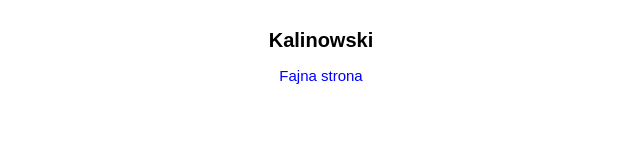
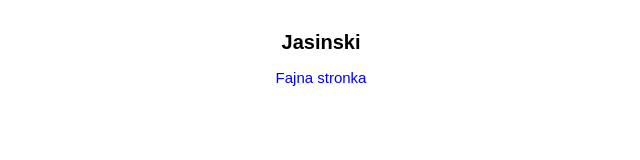
Before and after one commit to NemezisRK/cw12-13, a plain HTML site: page logo_jasinski.html in a window 1280 px wide. Shown: the full height of the page, 319-959 px from the left. Drawn offline with Linux system fonts and the light colour scheme.

Commit message:
Update logo_jasinski.html

```diff
--- a/logo_jasinski.html
+++ b/logo_jasinski.html
@@ -5,15 +5,15 @@
     <title>Logo</title>
     <style>
         .logo {
-            font-family: Arial, sans-serif;
+            font-family: Script, sans-serif;
             text-align: center;
 
             width: 200px;
-            margin: 5px auto;
-            padding: 8px;
+            margin: 7px auto;
+            padding: 10px;
         }
         .logo h1 {
-            color: gree;
+            color: black;
             font-size: 20px;
         }
         .logo p {
@@ -24,8 +24,8 @@
 </head>
 <body>
     <div class="logo">
-        <h1>Kalinowski</h1>
-        <p>Fajna strona</p>
+        <h1>Jasinski</h1>
+        <p>Fajna stronka</p>
     </div>
 </body>
 </html>
```
